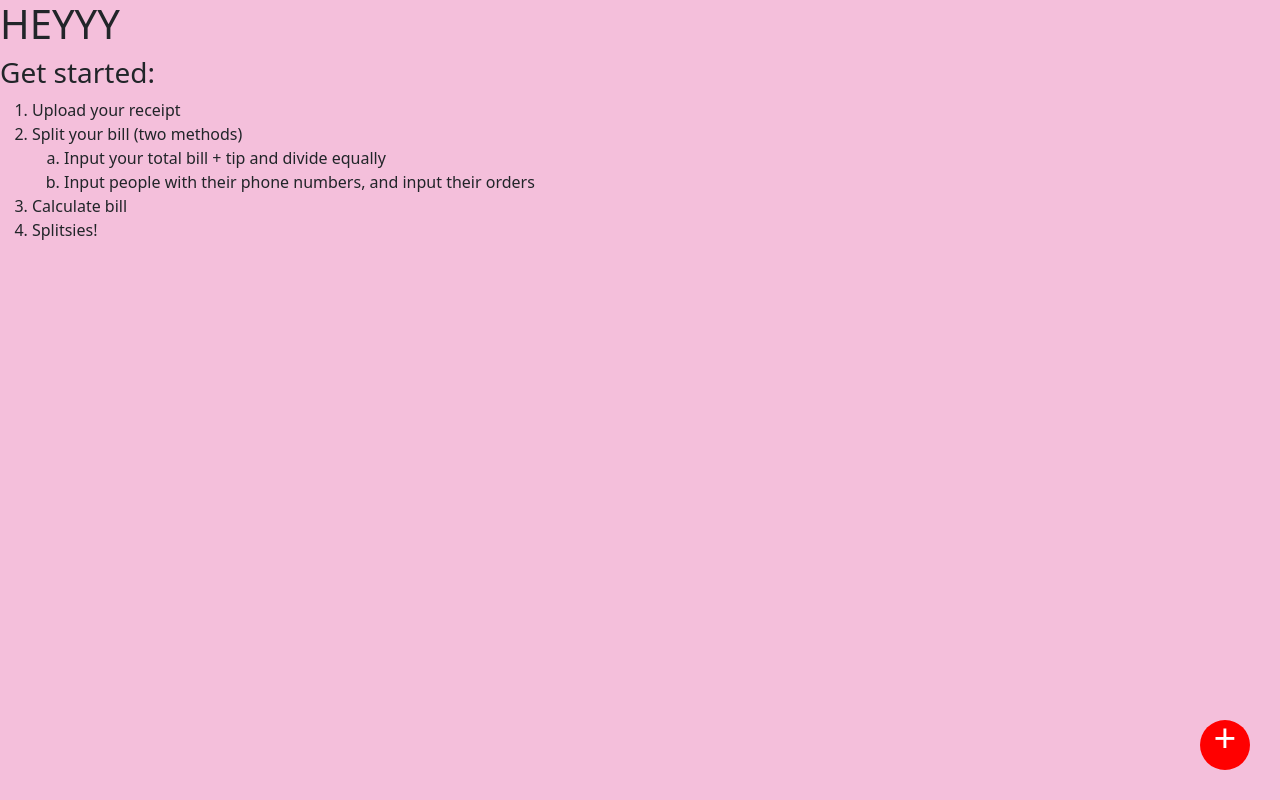
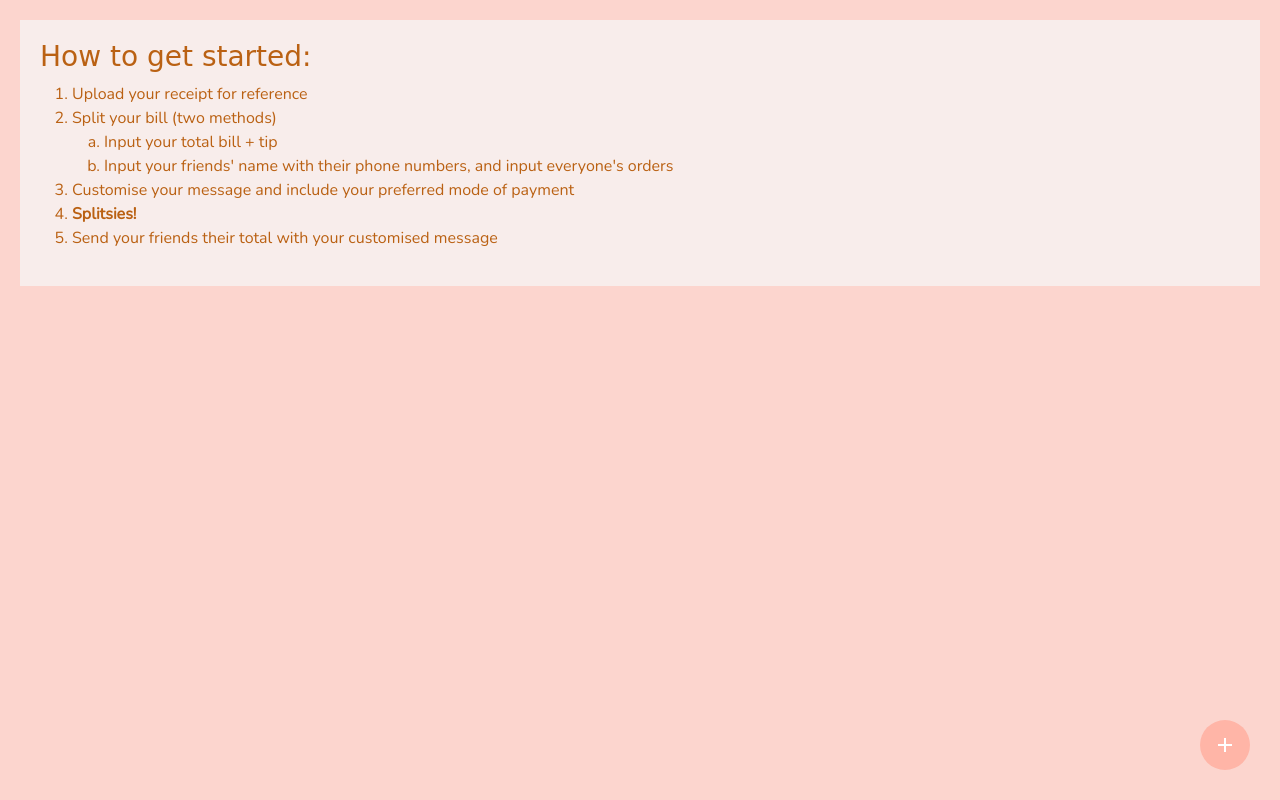
Before and after one commit to cdalangin/hacknyu2023, a website: page index.html in a window 1280 px wide. Drawn offline with nearby package versions, Linux system fonts and the light colour scheme; a web font is replaced by a local one.

Commit message:
finish instructions

```diff
--- a/index.html
+++ b/index.html
@@ -8,40 +8,33 @@
     <title>Document</title>
 
     <link href="https://cdn.jsdelivr.net/npm/bootstrap@5.3.0-alpha1/dist/css/bootstrap.min.css" rel="stylesheet" integrity="sha384-GLhlTQ8iRABdZLl6O3oVMWSktQOp6b7In1Zl3/Jr59b6EGGoI1aFkw7cmDA6j6gD" crossorigin="anonymous">
+    <link rel="stylesheet" href="https://fonts.googleapis.com/css2?family=Material+Symbols+Outlined:opsz,wght,FILL,GRAD@20..48,100..700,0..1,-50..200" />
+
 </head>
 <body>
     <div class="main-div">
-        <h1>HEYYY</h1>
         <div class="instructions-div">
-            <h3>Get started:</h3>
-            <ol>
-                <li>Upload your receipt</li>
+            <h3 class="instructions-title">How to get started:</h3>
+            <ol class="instructions-text">
+                <li>Upload your receipt for reference</li>
                 <li>Split your bill (two methods)</li>
                 <ol type="a">
-                    <li>Input your total bill + tip and divide equally</li>
-                    <li>Input people with their phone numbers, and input their orders</li>
+                    <li>Input your total bill + tip</li>
+                    <li>Input your friends' name with their phone numbers, and input everyone's orders</li>
                 </ol>
-                <li>Calculate bill</li>
-                <li>Splitsies!</li>
+                <li>Customise your message and include your preferred mode of payment</li>
+                <li><b>Splitsies!</b></li>
+                <li>Send your friends their total with your customised message</li>
 
             </ol>
         </div>
 
         <div class="add-new">
-            <p>+</p>
+            <span class="material-symbols-outlined">
+                add
+                </span>
         </div>
 
-        <!-- Bottom Nav -->
-        <!-- <ul class="nav nav-pills nav-fill nav-justified bottom-nav">
-            <li class="nav-item curr">
-                <a class="nav-link" aria-current="page" href="#">Active</a>
-            </li>
-            <li class="nav-item">
-                <a class="nav-link" href="#">Add new</a>
-            </li>
-            <li class="nav-item">
-                <a class="nav-link" href="#">Summary</a>
-        </ul> -->
 
     </div>
     <script src="/index.js"></script>
--- a/styles.css
+++ b/styles.css
@@ -1,26 +1,34 @@
+@import url('https://fonts.googleapis.com/css2?family=Erica+One&family=Nunito&display=swap');
+
 .main-div {
     height: 100vh;
     width: 100vw;
-    background-color: #F4BFDB;
+    background-color: #fcd5ce;
     display: flex;
     flex-direction: column;
 }
 
-.bottom-nav {
-    width: 90%;
-    margin: auto;
-    background-color: bisque;
-    border-radius: 20px;
+/* font-family: 'Erica One', cursive;
+font-family: 'Nunito', sans-serif; */
+
+.instructions-div {
+    background-color: #f8edeb;
+    margin: 20px;
+    padding: 20px;
+    color: #ba6113;
 }
 
-.curr {
-    background-color: aqua;
-    border-radius: 30px;
+.instructions-title {
+    font-family: 'Erica One', cursive;
+}
+
+.instructions-text {
+    font-family: 'Nunito', sans-serif;
 }
 
 .add-new {
     border-radius: 50%;
-    background-color: red;
+    background-color: #ffb5a7;
     height: 50px;
     width: 50px;
     position: absolute;
```
